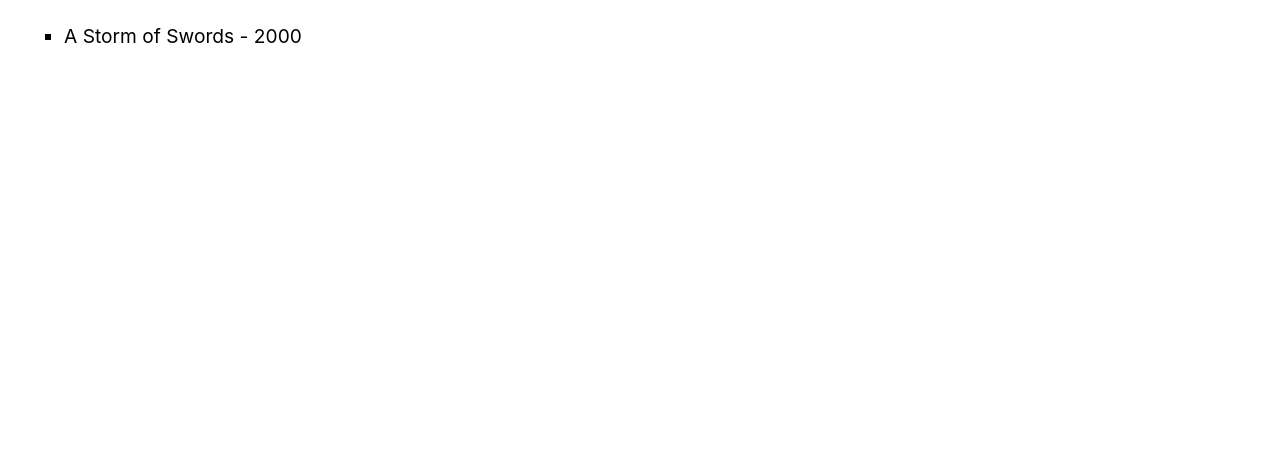
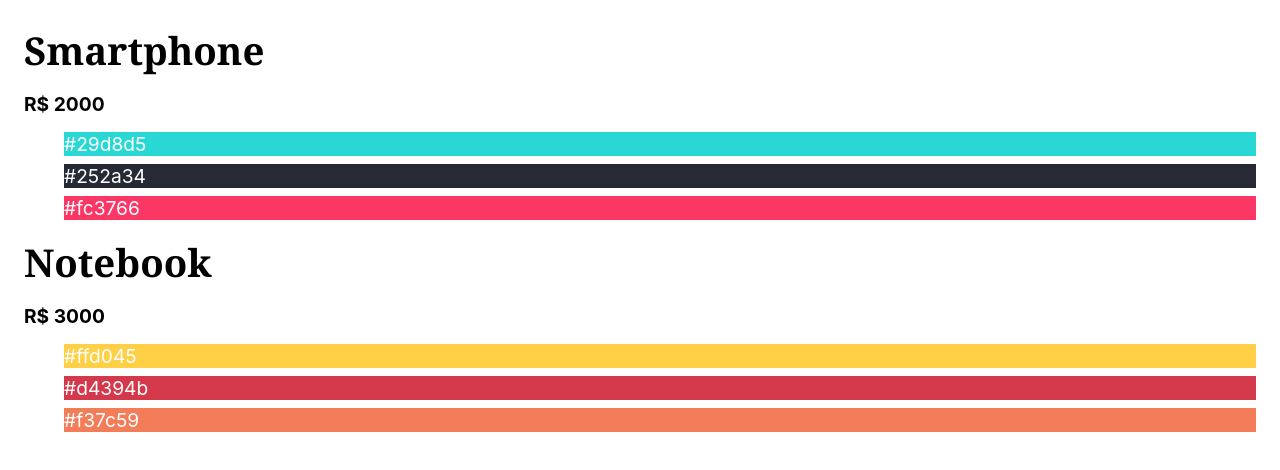
Before and after one commit to erickjohnson/origamid-react, a React (Create React App) app in the folder meuapp/: page / in a window 1280 px wide. Shown: the top 470 px of the page. Built offline with nearby package versions, Linux system fonts and the light colour scheme.

Commit message:
array exercise

```diff
--- /dev/null
+++ b/meuapp/src/arrayExercise.js
@@ -0,0 +1,48 @@
+import React from 'react';
+
+function App() {
+  // Mostre apenas produtos que forem mais caros que R$ 1500
+  const produtos = [
+    {
+      id: 1,
+      nome: 'Smartphone',
+      preco: 'R$ 2000',
+      cores: ['#29d8d5', '#252a34', '#fc3766'],
+    },
+    {
+      id: 2,
+      nome: 'Notebook',
+      preco: 'R$ 3000',
+      cores: ['#ffd045', '#d4394b', '#f37c59'],
+    },
+    {
+      id: 3,
+      nome: 'Tablet',
+      preco: 'R$ 1500',
+      cores: ['#365069', '#47c1c8', '#f95786'],
+    },
+  ];
+
+  const produtosFiltro = produtos.filter( produto => Number(produto.preco.replace('R$ ','')) > 1500)
+
+  return (
+    <>
+      {produtosFiltro
+        .map(produto =>
+          <div>
+            <h1>{produto.nome}</h1>
+            <p Style={'font-weight:bold'}>{produto.preco}</p>
+            <ul>
+              {produto.cores.map((cor) => (
+                <li key={cor} style={{ backgroundColor: cor, color: 'white' }}>
+                  {cor}
+                </li>
+              ))}
+            </ul>
+          </div>)
+      }
+    </>
+  );
+}
+
+export default App;
--- a/meuapp/src/index.js
+++ b/meuapp/src/index.js
@@ -1,11 +1,10 @@
 import React from 'react';
 import ReactDOM from 'react-dom';
-import App from './App';
-import Array from './arrays'
+import ArrayExercise from './arrayExercise'
 
 ReactDOM.render(
   <React.StrictMode>
-    <Array />
+    <ArrayExercise />
   </React.StrictMode>,
   document.getElementById('root')
 );
```
